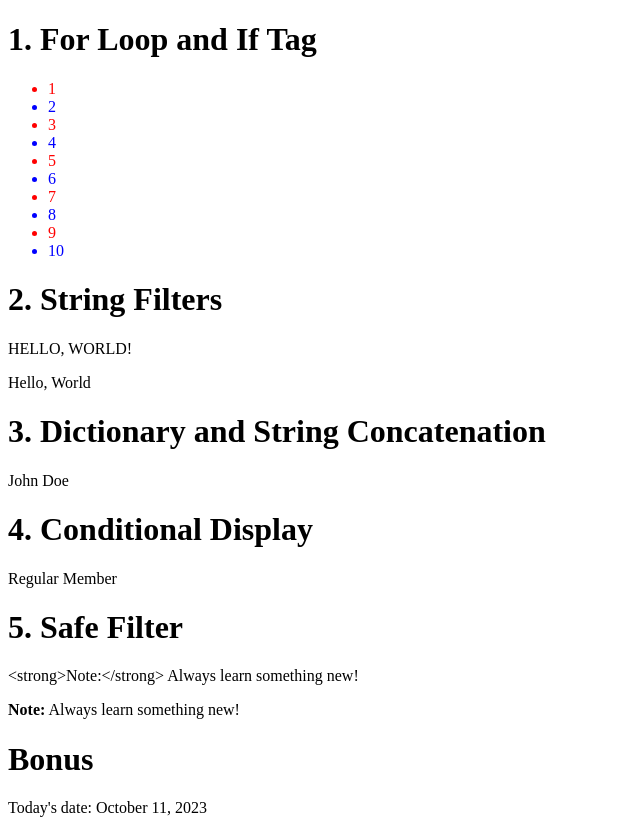
After one commit to pietow/django_project2, a Django app: page /practice/ in a window 1280 px wide. The commit adds this page. Shown: the whole page, without its empty margins (0-640 px from the left). Run offline with Django 4.2, Linux system fonts and the light colour scheme.

Commit message:
custom tags and filter; different tags, mixins

```diff
--- a/pages/urls.py
+++ b/pages/urls.py
@@ -1,8 +1,11 @@
 from django.urls import path
-from .views import HomePageView, AboutPageView, homePageView  #new
+from .views import HomePageView, AboutPageView, homePageView, practice_view  #new
+from .views import DashboardView
 
 urlpatterns = [
     path('about/', AboutPageView.as_view(), name='about'), #new
     path('', HomePageView.as_view(), name='home'),
-    path('home2', homePageView, name='home2'),
+    path('home2/', homePageView, name='home2'),
+    path('practice/', practice_view, name='practice'),
+    path('dashboard/', DashboardView.as_view(), name='dashboard'),
 ]
--- a/pages/views.py
+++ b/pages/views.py
@@ -1,20 +1,33 @@
 from django.shortcuts import render
 from django.views.generic import TemplateView
+from datetime import datetime
+from django.http import HttpResponseForbidden
 
 # Create your views here.
 class HomePageView(TemplateView):
     template_name = 'home.html'
 
     def get_context_data(self, **kwargs):
+        print(self.request) # <WSGIRequest: GET '/'>
         context = super().get_context_data(**kwargs)
-        context['key1'] = 'value1'
-        context['key2'] = 'value2'
-        context['key3'] = ['HELLO', 2, 3, 4, 5]
+        # context['key1'] = 'value1'
+        # context['key2'] = 'value2'
+        # context['key3'] = ['HELLO', 2, 3, 4, 5]
         return context
 
-# function based view
+    # response object
+
+    def render_to_response(self, context, **response_kwargs):
+        if True:
+            response = render(self.request, self.template_name, context)
+            response.write('Hello World'.upper())
+            response.set_cookie('my_cookie', 'my_cookie_value')
+            return response
+        return super().render_to_response(context, **response_kwargs)
+
+# function based view: direct access to the request object
 def homePageView(request):
-    print(request.user)
+    print(request)
     context = {
         'key1': 'value1',
         'key2': 'value2',
@@ -27,3 +40,31 @@ def homePageView(request):
 
 class AboutPageView(TemplateView): #new
     template_name = 'about.html'
+
+
+def practice_view(request):
+    context = {
+        'list_of_numbers': [1, 2, 3, 4, 5, 6, 7, 8, 9, 10],
+        'greeting': "Hello, World!",
+        'user_info': {
+            'first_name': "John",
+            'last_name': "Doe",
+            'email': "john.doe@example.com"
+        },
+        'is_vip': False,
+        'notes': "<strong>Note:</strong> Always learn something new!",
+        'my_date': datetime.now(),
+    }
+    return render(request, 'practice_page.html', context)
+
+
+class ActiveRequiredMixin:
+    def dispatch(self, request, *args, **kwargs):
+        print(request.COOKIES.get('my_cookie'))
+        if not request.COOKIES.get('my_cookie'):
+            return HttpResponseForbidden('Wrong cookie')
+        return super().dispatch(request, *args, **kwargs)
+
+
+class DashboardView(ActiveRequiredMixin, TemplateView):
+    template_name = 'dashboard.html'
--- a/templates/base.html
+++ b/templates/base.html
@@ -3,5 +3,6 @@
   <!--internally reverse is used--!>
   <a href="{% url 'about' %}">About</a>
 </header>
+{% include "header.html" %}
 
 {% block content %} {% endblock content %}
--- /dev/null
+++ b/templates/dashboard.html
@@ -0,0 +1 @@
+<h1>DASHBOARD</h1>
--- /dev/null
+++ b/templates/header.html
@@ -0,0 +1,6 @@
+<header style="border: 2px solid red;">
+    <h1>Welcome to My Site</h1>
+    <nav>
+      <a href="{% url 'home' %}">Home</a> | <a href="{% url 'about' %}">About</a>
+    </nav>
+</header>
--- /dev/null
+++ b/templates/practice_page.html
@@ -0,0 +1,50 @@
+<!DOCTYPE html>
+<html lang="en">
+<head>
+    <meta charset="UTF-8">
+    <meta http-equiv="X-UA-Compatible" content="IE=edge">
+    <meta name="viewport" content="width=device-width, initial-scale=1.0">
+    <title>Practice Page</title>
+</head>
+<body>
+
+<h1>1. For Loop and If Tag</h1>
+<ul>
+{% for number in list_of_numbers %}
+    {% if number|divisibleby:"2" %}
+        <li style="color: blue;">{{ number }}</li>
+    {% else %}
+        <li style="color: red;">{{ number }}</li>
+    {% endif %}
+{% endfor %}
+</ul>
+
+<h1>2. String Filters</h1>
+<p>{{ greeting|upper }}</p>
+<p>{{ greeting|slice:":-1" }}</p>
+
+<h1>3. Dictionary and String Concatenation</h1>
+<p>{{ user_info.first_name|add:' '|add:user_info.last_name }}</p>
+
+<h1>
+  4. Conditional Display
+</h1>
+{% if is_vip %}
+    <strong>VIP Member</strong>
+{% else %}
+    Regular Member
+{% endif %}
+
+<h1>
+  5. Safe Filter
+</h1>
+<p>{{ notes|escape }}</p>
+<p>{{ notes|safe }}</p>
+
+<h1>
+  Bonus
+</h1>
+<p>Today's date: {{ my_date|date:"F d, Y" }}</p>
+
+</body>
+</html>
```
Also changed, not shown: pages/templatetags/custom_split.py (added, +10 -0 lines), pages/templatetags/footer_tags.py (added, +11 -0 lines), templates/footer.html (added, +7 -0 lines), templates/home2.html (+6 -2 lines).
